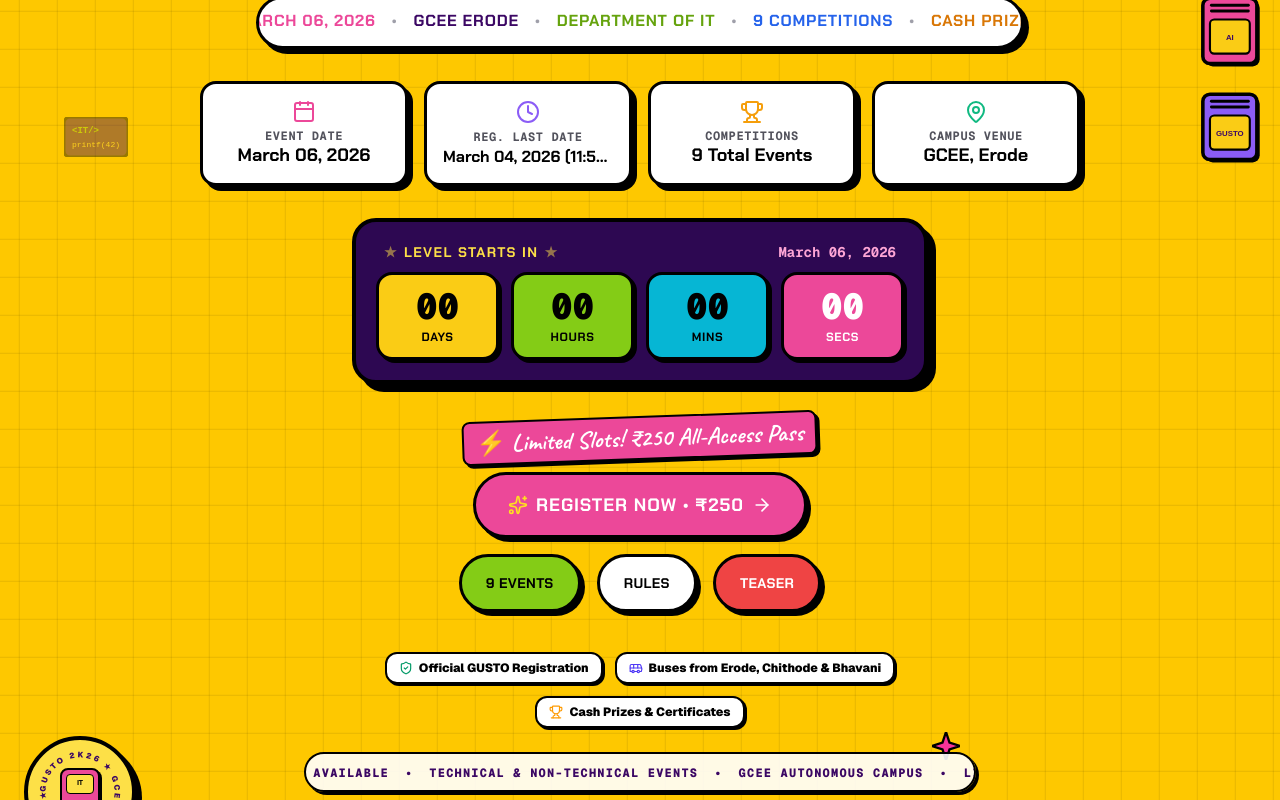
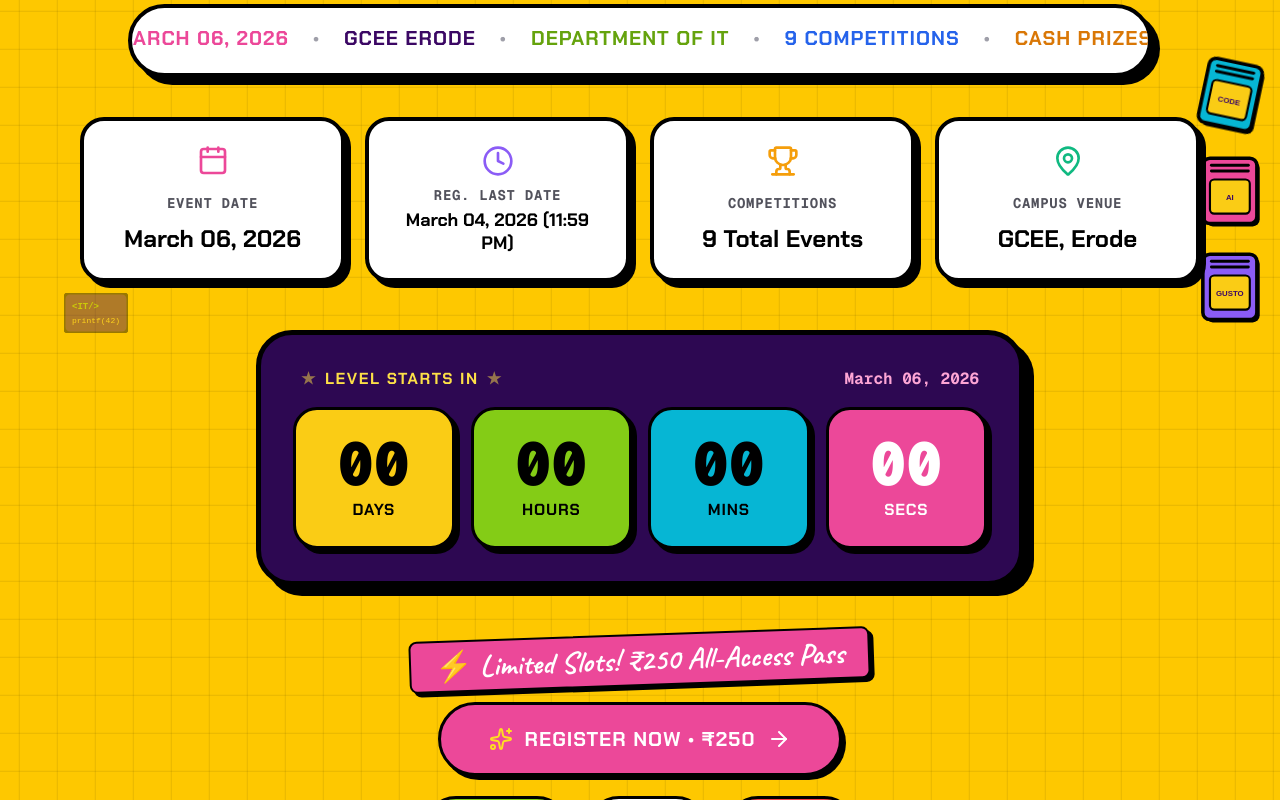
Before and after one commit to kavinkk2425/Gustoo, a Next.js app: page / in a window 1280 px wide. Shown: the part 880-1680 px from the top of the page. Built offline with nearby package versions, Linux system fonts and the light colour scheme.

Commit message:
feat: increase symposium sizes to fit page container comfortably

```diff
--- a/components/sections/hero/HeroSection.tsx
+++ b/components/sections/hero/HeroSection.tsx
@@ -312,13 +312,13 @@
             </div>
           </div>
 
-          {/* === NATIONAL LEVEL TECHNICAL SYMPOSIUM BRIEFING (FITS SEAMLESSLY ON BACKGROUND) === */}
-          <div className="w-full max-w-4xl mx-auto mt-6 sm:mt-10 px-2 relative z-20">
-            {/* Top Continuous Moving Text Marquee Capsule - Fits seamlessly with background */}
-            <div className="w-full max-w-3xl mx-auto mb-6 sm:mb-8 rounded-full bg-white border-[2.5px] sm:border-[3.5px] border-black shadow-[4px_4px_0px_#000] sm:shadow-[5px_5px_0px_#000] py-2 sm:py-2.5 px-4 overflow-hidden select-none hover:shadow-[6px_6px_0px_#000] transition-all">
+          {/* === NATIONAL LEVEL TECHNICAL SYMPOSIUM BRIEFING (EXPANDED TO FIT PAGE PROPORTIONATELY) === */}
+          <div className="w-full max-w-6xl mx-auto mt-6 sm:mt-12 px-2 sm:px-4 relative z-20">
+            {/* Top Continuous Moving Text Marquee Capsule - Enlarged & fits seamlessly with background */}
+            <div className="w-full max-w-5xl mx-auto mb-8 sm:mb-10 rounded-full bg-white border-[3px] sm:border-[4px] border-black shadow-[5px_5px_0px_#000] sm:shadow-[8px_8px_0px_#000] py-3 sm:py-4 px-6 sm:px-8 overflow-hidden select-none hover:shadow-[10px_10px_0px_#000] hover:-translate-y-0.5 transition-all">
               <div className="flex w-max animate-marquee">
-                <span className="font-['Chakra_Petch',sans-serif] font-black text-xs sm:text-sm md:text-base text-[#3b0764] tracking-wider uppercase flex items-center gap-4 pr-6">
-                  <Sparkles className="w-4 h-4 text-amber-500 inline shrink-0 animate-spin [animation-duration:4s]" />
+                <span className="font-['Chakra_Petch',sans-serif] font-black text-sm sm:text-lg md:text-xl text-[#3b0764] tracking-wider uppercase flex items-center gap-5 sm:gap-6 pr-8">
+                  <Sparkles className="w-5 h-5 sm:w-6 sm:h-6 text-amber-500 inline shrink-0 animate-spin [animation-duration:4s]" />
                   <span>NATIONAL LEVEL TECHNICAL SYMPOSIUM</span>
                   <span className="text-zinc-400">•</span>
                   <span className="text-[#ec4899]">MARCH 06, 2026</span>
@@ -334,8 +334,8 @@
                   <span className="text-[#ec4899]">REGISTER NOW (₹250)</span>
                   <span className="text-zinc-400">•</span>
                 </span>
-                <span className="font-['Chakra_Petch',sans-serif] font-black text-xs sm:text-sm md:text-base text-[#3b0764] tracking-wider uppercase flex items-center gap-4 pr-6" aria-hidden="true">
-                  <Sparkles className="w-4 h-4 text-amber-500 inline shrink-0 animate-spin [animation-duration:4s]" />
+                <span className="font-['Chakra_Petch',sans-serif] font-black text-sm sm:text-lg md:text-xl text-[#3b0764] tracking-wider uppercase flex items-center gap-5 sm:gap-6 pr-8" aria-hidden="true">
+                  <Sparkles className="w-5 h-5 sm:w-6 sm:h-6 text-amber-500 inline shrink-0 animate-spin [animation-duration:4s]" />
                   <span>NATIONAL LEVEL TECHNICAL SYMPOSIUM</span>
                   <span className="text-zinc-400">•</span>
                   <span className="text-[#ec4899]">MARCH 06, 2026</span>
@@ -354,132 +354,132 @@
               </div>
             </div>
 
-            {/* 4 Quick Stat Cards with 3D Neo-Brutalist Arcade Pop directly on yellow background */}
-            <div className="grid grid-cols-2 sm:grid-cols-4 gap-2.5 sm:gap-4 w-full mb-6 sm:mb-8">
-              <div className="group p-3 sm:p-4 rounded-xl sm:rounded-2xl bg-white border-[2.5px] sm:border-[3px] border-black shadow-[3.5px_3.5px_0px_#000] sm:shadow-[5px_5px_0px_#000] hover:shadow-[7px_7px_0px_#000] hover:-translate-y-1 transition-all duration-200 text-center flex flex-col justify-between">
-                <Calendar className="w-5 h-5 sm:w-6 sm:h-6 mx-auto text-[#ec4899] mb-1 group-hover:scale-110 transition-transform" />
-                <span className="text-[10px] xs:text-[11px] sm:text-xs font-bold text-zinc-600 uppercase font-mono tracking-wider block truncate">Event Date</span>
-                <span className="text-sm xs:text-base sm:text-lg font-['Chakra_Petch',sans-serif] font-black text-black leading-tight">{ABOUT_DATA.eventDate}</span>
+            {/* 4 Quick Stat Cards with 3D Neo-Brutalist Arcade Pop directly on yellow background (Expanded) */}
+            <div className="grid grid-cols-2 lg:grid-cols-4 gap-3 sm:gap-5 w-full mb-8 sm:mb-12">
+              <div className="group p-4 sm:p-6 rounded-2xl sm:rounded-3xl bg-white border-[3px] sm:border-[4px] border-black shadow-[4px_4px_0px_#000] sm:shadow-[6px_6px_0px_#000] hover:shadow-[9px_9px_0px_#000] hover:-translate-y-1.5 transition-all duration-200 text-center flex flex-col justify-between">
+                <Calendar className="w-6 h-6 sm:w-8 sm:h-8 mx-auto text-[#ec4899] mb-2 group-hover:scale-110 transition-transform" />
+                <span className="text-xs sm:text-sm font-bold text-zinc-600 uppercase font-mono tracking-wider block mb-1">Event Date</span>
+                <span className="text-base sm:text-xl lg:text-2xl font-['Chakra_Petch',sans-serif] font-black text-black leading-tight">{ABOUT_DATA.eventDate}</span>
               </div>
-              <div className="group p-3 sm:p-4 rounded-xl sm:rounded-2xl bg-white border-[2.5px] sm:border-[3px] border-black shadow-[3.5px_3.5px_0px_#000] sm:shadow-[5px_5px_0px_#000] hover:shadow-[7px_7px_0px_#000] hover:-translate-y-1 transition-all duration-200 text-center flex flex-col justify-between">
-                <Clock className="w-5 h-5 sm:w-6 sm:h-6 mx-auto text-[#8b5cf6] mb-1 group-hover:scale-110 transition-transform" />
-                <span className="text-[10px] xs:text-[11px] sm:text-xs font-bold text-zinc-600 uppercase font-mono tracking-wider block truncate">Reg. Last Date</span>
-                <span className="text-xs xs:text-sm sm:text-base font-['Chakra_Petch',sans-serif] font-black text-black leading-tight truncate">
+              <div className="group p-4 sm:p-6 rounded-2xl sm:rounded-3xl bg-white border-[3px] sm:border-[4px] border-black shadow-[4px_4px_0px_#000] sm:shadow-[6px_6px_0px_#000] hover:shadow-[9px_9px_0px_#000] hover:-translate-y-1.5 transition-all duration-200 text-center flex flex-col justify-between">
+                <Clock className="w-6 h-6 sm:w-8 sm:h-8 mx-auto text-[#8b5cf6] mb-2 group-hover:scale-110 transition-transform" />
+                <span className="text-xs sm:text-sm font-bold text-zinc-600 uppercase font-mono tracking-wider block mb-1">Reg. Last Date</span>
+                <span className="text-sm sm:text-base lg:text-lg font-['Chakra_Petch',sans-serif] font-black text-black leading-tight">
                   {ABOUT_DATA.registrationLastDate}
                 </span>
               </div>
-              <div className="group p-3 sm:p-4 rounded-xl sm:rounded-2xl bg-white border-[2.5px] sm:border-[3px] border-black shadow-[3.5px_3.5px_0px_#000] sm:shadow-[5px_5px_0px_#000] hover:shadow-[7px_7px_0px_#000] hover:-translate-y-1 transition-all duration-200 text-center flex flex-col justify-between">
-                <Trophy className="w-5 h-5 sm:w-6 sm:h-6 mx-auto text-[#f59e0b] mb-1 group-hover:scale-110 transition-transform" />
-                <span className="text-[10px] xs:text-[11px] sm:text-xs font-bold text-zinc-600 uppercase font-mono tracking-wider block truncate">Competitions</span>
-                <span className="text-sm xs:text-base sm:text-lg font-['Chakra_Petch',sans-serif] font-black text-black leading-tight">
+              <div className="group p-4 sm:p-6 rounded-2xl sm:rounded-3xl bg-white border-[3px] sm:border-[4px] border-black shadow-[4px_4px_0px_#000] sm:shadow-[6px_6px_0px_#000] hover:shadow-[9px_9px_0px_#000] hover:-translate-y-1.5 transition-all duration-200 text-center flex flex-col justify-between">
+                <Trophy className="w-6 h-6 sm:w-8 sm:h-8 mx-auto text-[#f59e0b] mb-2 group-hover:scale-110 transition-transform" />
+                <span className="text-xs sm:text-sm font-bold text-zinc-600 uppercase font-mono tracking-wider block mb-1">Competitions</span>
+                <span className="text-base sm:text-xl lg:text-2xl font-['Chakra_Petch',sans-serif] font-black text-black leading-tight">
                   {GUSTO_EVENTS?.length || 9} Total Events
                 </span>
               </div>
-              <div className="group p-3 sm:p-4 rounded-xl sm:rounded-2xl bg-white border-[2.5px] sm:border-[3px] border-black shadow-[3.5px_3.5px_0px_#000] sm:shadow-[5px_5px_0px_#000] hover:shadow-[7px_7px_0px_#000] hover:-translate-y-1 transition-all duration-200 text-center flex flex-col justify-between">
-                <MapPin className="w-5 h-5 sm:w-6 sm:h-6 mx-auto text-[#10b981] mb-1 group-hover:scale-110 transition-transform" />
-                <span className="text-[10px] xs:text-[11px] sm:text-xs font-bold text-zinc-600 uppercase font-mono tracking-wider block truncate">Campus Venue</span>
-                <span className="text-sm xs:text-base sm:text-lg font-['Chakra_Petch',sans-serif] font-black text-black leading-tight">GCEE, Erode</span>
+              <div className="group p-4 sm:p-6 rounded-2xl sm:rounded-3xl bg-white border-[3px] sm:border-[4px] border-black shadow-[4px_4px_0px_#000] sm:shadow-[6px_6px_0px_#000] hover:shadow-[9px_9px_0px_#000] hover:-translate-y-1.5 transition-all duration-200 text-center flex flex-col justify-between">
+                <MapPin className="w-6 h-6 sm:w-8 sm:h-8 mx-auto text-[#10b981] mb-2 group-hover:scale-110 transition-transform" />
+                <span className="text-xs sm:text-sm font-bold text-zinc-600 uppercase font-mono tracking-wider block mb-1">Campus Venue</span>
+                <span className="text-base sm:text-xl lg:text-2xl font-['Chakra_Petch',sans-serif] font-black text-black leading-tight">GCEE, Erode</span>
               </div>
             </div>
 
-            {/* Retro Arcade Countdown Timer directly on yellow background */}
-            <div className="w-full max-w-xl mx-auto p-3.5 sm:p-5 rounded-2xl sm:rounded-3xl bg-[#2d0852] border-[3px] sm:border-[4px] border-black shadow-[5px_5px_0px_#000] sm:shadow-[8px_8px_0px_#000] mb-8 select-none">
-              <div className="flex items-center justify-between mb-2.5 px-1 sm:px-2">
-                <span className="text-xs sm:text-sm font-['Chakra_Petch',sans-serif] font-black uppercase tracking-widest text-[#fde047] flex items-center gap-1.5">
+            {/* Retro Arcade Countdown Timer directly on yellow background (Expanded) */}
+            <div className="w-full max-w-3xl mx-auto p-5 sm:p-8 rounded-3xl sm:rounded-[36px] bg-[#2d0852] border-[3.5px] sm:border-[5px] border-black shadow-[6px_6px_0px_#000] sm:shadow-[10px_10px_0px_#000] mb-8 sm:mb-12 select-none">
+              <div className="flex items-center justify-between mb-3 sm:mb-4 px-1 sm:px-2">
+                <span className="text-sm sm:text-base font-['Chakra_Petch',sans-serif] font-black uppercase tracking-widest text-[#fde047] flex items-center gap-2">
                   <span className="inline-block animate-pulse">★</span>
                   LEVEL STARTS IN
                   <span className="inline-block animate-pulse">★</span>
                 </span>
-                <span className="text-xs sm:text-sm font-bold text-pink-300 font-mono">March 06, 2026</span>
+                <span className="text-sm sm:text-base font-bold text-pink-300 font-mono">March 06, 2026</span>
               </div>
-              <div className="grid grid-cols-4 gap-1.5 xs:gap-2 sm:gap-3">
-                <div className="flex flex-col items-center p-2 sm:p-3 rounded-xl sm:rounded-2xl bg-[#facc15] border-2 sm:border-[3px] border-black shadow-[2px_2px_0px_#000] sm:shadow-[3px_3px_0px_#000] group hover:-translate-y-0.5 transition-transform">
-                  <span className="text-2xl xs:text-3xl sm:text-4xl font-black text-black font-mono">
+              <div className="grid grid-cols-4 gap-2 sm:gap-4">
+                <div className="flex flex-col items-center p-3 sm:p-5 lg:p-6 rounded-2xl sm:rounded-3xl bg-[#facc15] border-2 sm:border-[3.5px] border-black shadow-[3px_3px_0px_#000] sm:shadow-[5px_5px_0px_#000] group hover:-translate-y-1 transition-transform">
+                  <span className="text-3xl sm:text-5xl lg:text-6xl font-black text-black font-mono">
                     {String(timeLeft.days).padStart(2, "0")}
                   </span>
-                  <span className="text-[10px] xs:text-[11px] sm:text-xs font-black text-black uppercase mt-0.5 tracking-wider font-['Chakra_Petch',sans-serif]">Days</span>
+                  <span className="text-xs sm:text-sm lg:text-base font-black text-black uppercase mt-1 tracking-wider font-['Chakra_Petch',sans-serif]">Days</span>
                 </div>
-                <div className="flex flex-col items-center p-2 sm:p-3 rounded-xl sm:rounded-2xl bg-[#84cc16] border-2 sm:border-[3px] border-black shadow-[2px_2px_0px_#000] sm:shadow-[3px_3px_0px_#000] group hover:-translate-y-0.5 transition-transform">
-                  <span className="text-2xl xs:text-3xl sm:text-4xl font-black text-black font-mono">
+                <div className="flex flex-col items-center p-3 sm:p-5 lg:p-6 rounded-2xl sm:rounded-3xl bg-[#84cc16] border-2 sm:border-[3.5px] border-black shadow-[3px_3px_0px_#000] sm:shadow-[5px_5px_0px_#000] group hover:-translate-y-1 transition-transform">
+                  <span className="text-3xl sm:text-5xl lg:text-6xl font-black text-black font-mono">
                     {String(timeLeft.hours).padStart(2, "0")}
                   </span>
-                  <span className="text-[10px] xs:text-[11px] sm:text-xs font-black text-black uppercase mt-0.5 tracking-wider font-['Chakra_Petch',sans-serif]">Hours</span>
+                  <span className="text-xs sm:text-sm lg:text-base font-black text-black uppercase mt-1 tracking-wider font-['Chakra_Petch',sans-serif]">Hours</span>
                 </div>
-                <div className="flex flex-col items-center p-2 sm:p-3 rounded-xl sm:rounded-2xl bg-[#06b6d4] border-2 sm:border-[3px] border-black shadow-[2px_2px_0px_#000] sm:shadow-[3px_3px_0px_#000] group hover:-translate-y-0.5 transition-transform">
-                  <span className="text-2xl xs:text-3xl sm:text-4xl font-black text-black font-mono">
+                <div className="flex flex-col items-center p-3 sm:p-5 lg:p-6 rounded-2xl sm:rounded-3xl bg-[#06b6d4] border-2 sm:border-[3.5px] border-black shadow-[3px_3px_0px_#000] sm:shadow-[5px_5px_0px_#000] group hover:-translate-y-1 transition-transform">
+                  <span className="text-3xl sm:text-5xl lg:text-6xl font-black text-black font-mono">
                     {String(timeLeft.minutes).padStart(2, "0")}
                   </span>
-                  <span className="text-[10px] xs:text-[11px] sm:text-xs font-black text-black uppercase mt-0.5 tracking-wider font-['Chakra_Petch',sans-serif]">Mins</span>
+                  <span className="text-xs sm:text-sm lg:text-base font-black text-black uppercase mt-1 tracking-wider font-['Chakra_Petch',sans-serif]">Mins</span>
                 </div>
-                <div className="flex flex-col items-center p-2 sm:p-3 rounded-xl sm:rounded-2xl bg-[#ec4899] border-2 sm:border-[3px] border-black shadow-[2px_2px_0px_#000] sm:shadow-[3px_3px_0px_#000] group hover:-translate-y-0.5 transition-transform">
-                  <span className="text-2xl xs:text-3xl sm:text-4xl font-black text-white font-mono">
+                <div className="flex flex-col items-center p-3 sm:p-5 lg:p-6 rounded-2xl sm:rounded-3xl bg-[#ec4899] border-2 sm:border-[3.5px] border-black shadow-[3px_3px_0px_#000] sm:shadow-[5px_5px_0px_#000] group hover:-translate-y-1 transition-transform">
+                  <span className="text-3xl sm:text-5xl lg:text-6xl font-black text-white font-mono">
                     {String(timeLeft.seconds).padStart(2, "0")}
                   </span>
-                  <span className="text-[10px] xs:text-[11px] sm:text-xs font-black text-white uppercase mt-0.5 tracking-wider font-['Chakra_Petch',sans-serif]">Secs</span>
+                  <span className="text-xs sm:text-sm lg:text-base font-black text-white uppercase mt-1 tracking-wider font-['Chakra_Petch',sans-serif]">Secs</span>
                 </div>
               </div>
             </div>
 
-            {/* Action CTAs in Neo-Brutalist 3D Button Style */}
-            <div className="relative flex flex-col sm:flex-row flex-wrap items-stretch sm:items-center justify-center gap-3 sm:gap-4 w-full max-w-2xl mx-auto px-2">
+            {/* Action CTAs in Neo-Brutalist 3D Button Style (Expanded) */}
+            <div className="relative flex flex-col sm:flex-row flex-wrap items-stretch sm:items-center justify-center gap-3.5 sm:gap-5 w-full max-w-3xl mx-auto px-2">
               <div className="w-full flex justify-center -mb-1 z-20">
-                <HandwrittenSticker text="⚡ Limited Slots! ₹250 All-Access Pass" color="#ec4899" textColor="#ffffff" rotation="-rotate-2" className="text-sm xs:text-base sm:text-2xl shadow-[2.5px_2.5px_0px_#000]" />
+                <HandwrittenSticker text="⚡ Limited Slots! ₹250 All-Access Pass" color="#ec4899" textColor="#ffffff" rotation="-rotate-2" className="text-base sm:text-2xl lg:text-3xl shadow-[3px_3px_0px_#000] sm:shadow-[4px_4px_0px_#000] py-1.5 px-4 sm:px-6" />
               </div>
               <button
                 onClick={onOpenRegister}
-                className="neo-btn w-full sm:w-auto px-6 sm:px-8 py-4 sm:py-4 rounded-full font-['Chakra_Petch',sans-serif] font-black text-base sm:text-lg text-white bg-[#ec4899] hover:bg-[#db2777] shadow-[4px_4px_0px_#000] sm:shadow-[5px_5px_0px_#000] flex items-center justify-center gap-2 cursor-pointer uppercase tracking-wider"
+                className="neo-btn w-full sm:w-auto px-8 sm:px-12 py-4 sm:py-5 rounded-full font-['Chakra_Petch',sans-serif] font-black text-lg sm:text-xl text-white bg-[#ec4899] hover:bg-[#db2777] shadow-[5px_5px_0px_#000] sm:shadow-[8px_8px_0px_#000] flex items-center justify-center gap-3 cursor-pointer uppercase tracking-wider"
               >
-                <Sparkles className="w-5 h-5 text-yellow-300" />
+                <Sparkles className="w-6 h-6 text-yellow-300" />
                 <span>Register Now • ₹{ABOUT_DATA.registrationFee}</span>
-                <ArrowRight className="w-5 h-5" />
+                <ArrowRight className="w-6 h-6" />
               </button>
 
               <div className="grid grid-cols-3 gap-2 sm:flex sm:items-center sm:gap-4 w-full sm:w-auto">
                 <a
                   href="#events"
-                  className="neo-btn px-3 sm:px-6 py-3 sm:py-4 rounded-xl sm:rounded-full font-['Chakra_Petch',sans-serif] font-black text-xs sm:text-sm text-black bg-[#84cc16] hover:bg-[#65a30d] shadow-[3px_3px_0px_#000] sm:shadow-[5px_5px_0px_#000] text-center uppercase tracking-wide flex items-center justify-center"
+                  className="neo-btn px-4 sm:px-8 py-3.5 sm:py-4.5 rounded-xl sm:rounded-full font-['Chakra_Petch',sans-serif] font-black text-sm sm:text-base text-black bg-[#84cc16] hover:bg-[#65a30d] shadow-[3.5px_3.5px_0px_#000] sm:shadow-[6px_6px_0px_#000] text-center uppercase tracking-wide flex items-center justify-center"
                 >
                   9 Events
                 </a>
 
                 <a
                   href="#rules"
-                  className="neo-btn px-3 sm:px-6 py-3 sm:py-4 rounded-xl sm:rounded-full font-['Chakra_Petch',sans-serif] font-black text-xs sm:text-sm text-black bg-white hover:bg-zinc-100 shadow-[3px_3px_0px_#000] sm:shadow-[5px_5px_0px_#000] flex items-center justify-center gap-1 uppercase tracking-wide text-center"
+                  className="neo-btn px-4 sm:px-8 py-3.5 sm:py-4.5 rounded-xl sm:rounded-full font-['Chakra_Petch',sans-serif] font-black text-sm sm:text-base text-black bg-white hover:bg-zinc-100 shadow-[3.5px_3.5px_0px_#000] sm:shadow-[6px_6px_0px_#000] flex items-center justify-center gap-1.5 uppercase tracking-wide text-center"
                 >
-                  <FileText className="w-3.5 h-3.5 text-[#3b0764] hidden xs:inline" />
+                  <FileText className="w-4 h-4 text-[#3b0764] hidden xs:inline" />
                   <span>Rules</span>
                 </a>
 
                 <a
                   href="#youtube"
-                  className="neo-btn px-3 sm:px-6 py-3 sm:py-4 rounded-xl sm:rounded-full font-['Chakra_Petch',sans-serif] font-black text-xs sm:text-sm text-white bg-[#ef4444] hover:bg-[#dc2626] shadow-[3px_3px_0px_#000] sm:shadow-[5px_5px_0px_#000] flex items-center justify-center gap-1 uppercase tracking-wide text-center"
+                  className="neo-btn px-4 sm:px-8 py-3.5 sm:py-4.5 rounded-xl sm:rounded-full font-['Chakra_Petch',sans-serif] font-black text-sm sm:text-base text-white bg-[#ef4444] hover:bg-[#dc2626] shadow-[3.5px_3.5px_0px_#000] sm:shadow-[6px_6px_0px_#000] flex items-center justify-center gap-1.5 uppercase tracking-wide text-center"
                 >
-                  <Play className="w-3.5 h-3.5 fill-white hidden xs:inline" />
+                  <Play className="w-4 h-4 fill-white hidden xs:inline" />
                   <span>Teaser</span>
                 </a>
               </div>
             </div>
 
-            {/* Trust Badges */}
-            <div className="mt-8 sm:mt-10 flex flex-col sm:flex-row flex-wrap items-center justify-center gap-2 sm:gap-3 text-[10px] xs:text-[11px] sm:text-xs font-black text-black w-full max-w-2xl mx-auto">
-              <div className="flex items-center justify-center gap-1.5 px-3 py-1.5 rounded-xl bg-white border-2 border-black shadow-[2px_2px_0px_#000] w-full sm:w-auto text-center hover:scale-105 transition-transform">
-                <ShieldCheck className="w-3.5 h-3.5 text-emerald-600 shrink-0" />
+            {/* Trust Badges (Expanded) */}
+            <div className="mt-8 sm:mt-12 flex flex-col sm:flex-row flex-wrap items-center justify-center gap-2.5 sm:gap-4 text-xs sm:text-sm font-black text-black w-full max-w-4xl mx-auto">
+              <div className="flex items-center justify-center gap-2 px-4 sm:px-5 py-2 sm:py-2.5 rounded-xl sm:rounded-2xl bg-white border-[2.5px] sm:border-[3px] border-black shadow-[3px_3px_0px_#000] w-full sm:w-auto text-center hover:scale-105 transition-transform">
+                <ShieldCheck className="w-4 h-4 sm:w-5 sm:h-5 text-emerald-600 shrink-0" />
                 <span>Official GUSTO Registration</span>
               </div>
-              <div className="flex items-center justify-center gap-1.5 px-3 py-1.5 rounded-xl bg-white border-2 border-black shadow-[2px_2px_0px_#000] w-full sm:w-auto text-center hover:scale-105 transition-transform">
-                <Bus className="w-3.5 h-3.5 text-indigo-600 shrink-0" />
+              <div className="flex items-center justify-center gap-2 px-4 sm:px-5 py-2 sm:py-2.5 rounded-xl sm:rounded-2xl bg-white border-[2.5px] sm:border-[3px] border-black shadow-[3px_3px_0px_#000] w-full sm:w-auto text-center hover:scale-105 transition-transform">
+                <Bus className="w-4 h-4 sm:w-5 sm:h-5 text-indigo-600 shrink-0" />
                 <span>Buses from Erode, Chithode &amp; Bhavani</span>
               </div>
-              <div className="flex items-center justify-center gap-1.5 px-3 py-1.5 rounded-xl bg-white border-2 border-black shadow-[2px_2px_0px_#000] w-full sm:w-auto text-center hover:scale-105 transition-transform">
-                <Trophy className="w-3.5 h-3.5 text-amber-500 shrink-0" />
+              <div className="flex items-center justify-center gap-2 px-4 sm:px-5 py-2 sm:py-2.5 rounded-xl sm:rounded-2xl bg-white border-[2.5px] sm:border-[3px] border-black shadow-[3px_3px_0px_#000] w-full sm:w-auto text-center hover:scale-105 transition-transform">
+                <Trophy className="w-4 h-4 sm:w-5 sm:h-5 text-amber-500 shrink-0" />
                 <span>Cash Prizes &amp; Certificates</span>
               </div>
             </div>
 
-            {/* Bottom Moving Text Ticker Strip - Fits seamlessly on yellow background */}
-            <div className="mt-6 w-full max-w-2xl mx-auto rounded-full bg-white/90 border-2 sm:border-[2.5px] border-black shadow-[3px_3px_0px_#000] py-1.5 px-3 overflow-hidden select-none">
+            {/* Bottom Moving Text Ticker Strip - Fits seamlessly on yellow background (Expanded) */}
+            <div className="mt-8 sm:mt-10 w-full max-w-4xl mx-auto rounded-full bg-white/95 border-[2.5px] sm:border-[3.5px] border-black shadow-[4px_4px_0px_#000] sm:shadow-[6px_6px_0px_#000] py-2 sm:py-3 px-6 overflow-hidden select-none hover:shadow-[8px_8px_0px_#000] transition-all">
               <div className="flex w-max animate-marquee-fast">
-                <span className="font-mono text-[10px] sm:text-xs font-extrabold text-[#3b0764] tracking-widest uppercase flex items-center gap-4 pr-4">
+                <span className="font-mono text-xs sm:text-sm md:text-base font-extrabold text-[#3b0764] tracking-widest uppercase flex items-center gap-5 sm:gap-6 pr-6">
                   <span>⚡ CASH PRIZES &amp; CERTIFICATES FOR ALL WINNERS</span>
                   <span>•</span>
                   <span>FREE COLLEGE BUS TRANSIT AVAILABLE</span>
@@ -490,7 +490,7 @@
                   <span>•</span>
                   <span>LIMITED SLOTS (₹250)</span>
                 </span>
-                <span className="font-mono text-[10px] sm:text-xs font-extrabold text-[#3b0764] tracking-widest uppercase flex items-center gap-4 pr-4" aria-hidden="true">
+                <span className="font-mono text-xs sm:text-sm md:text-base font-extrabold text-[#3b0764] tracking-widest uppercase flex items-center gap-5 sm:gap-6 pr-6" aria-hidden="true">
                   <span>⚡ CASH PRIZES &amp; CERTIFICATES FOR ALL WINNERS</span>
                   <span>•</span>
                   <span>FREE COLLEGE BUS TRANSIT AVAILABLE</span>
```
Also changed, not shown: 1 other file (tests, documents, lock files or other folders).
